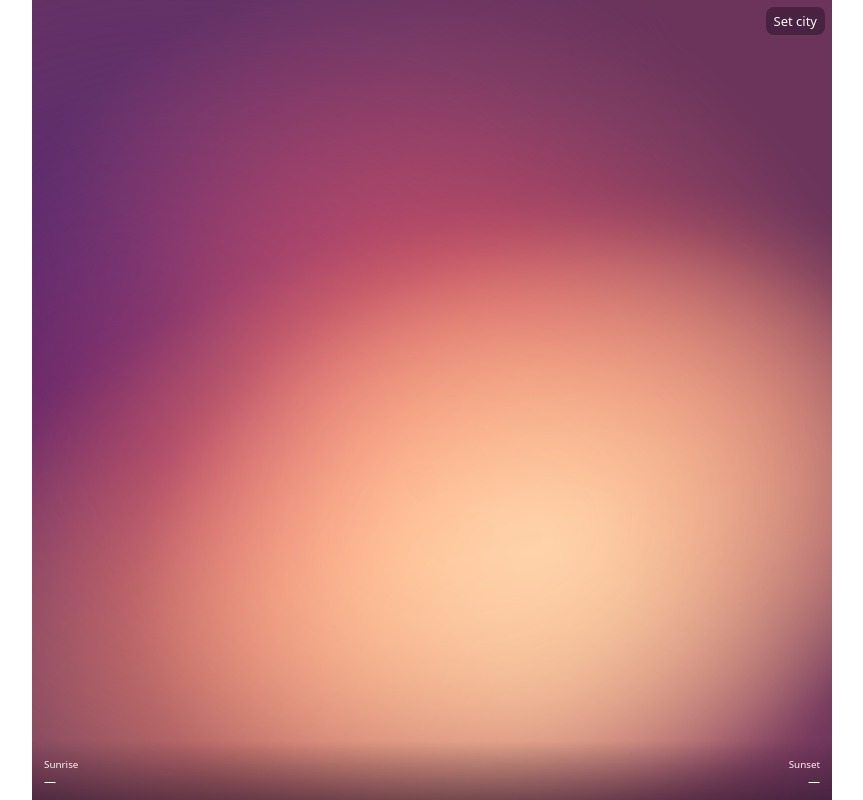
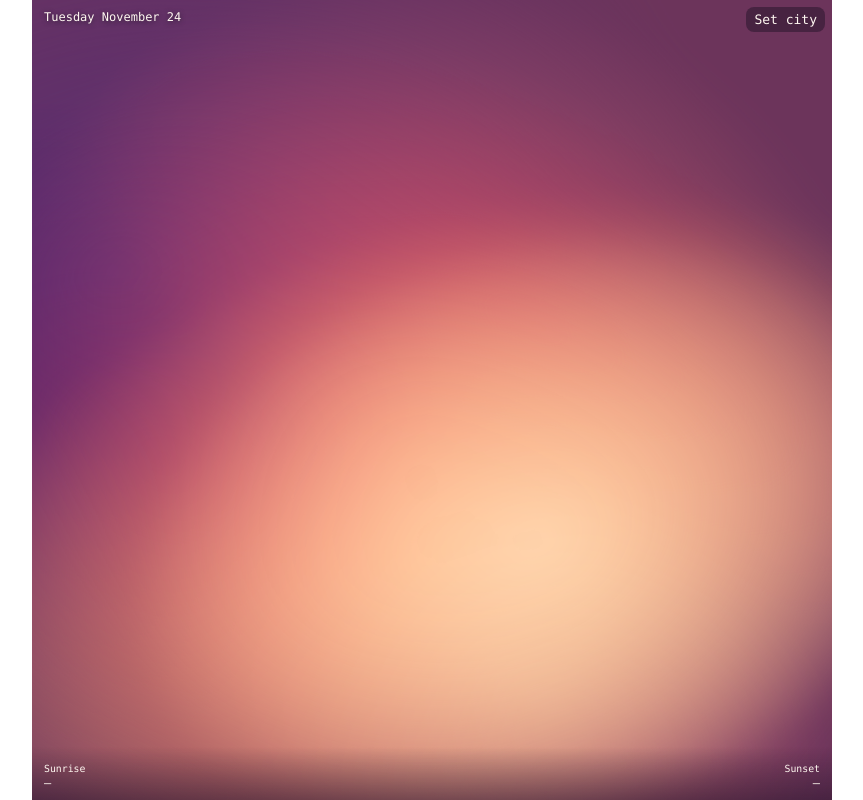
Before and after one commit to karinaxyz/daily-writing-mood-lamp, a plain HTML site: page index.html in a window 1280 px wide. Shown: the whole page, without its empty margins (208-1071 px from the left). Drawn offline with Linux system fonts and the light colour scheme.

Commit message:
Add monospace date to mood lamp

```diff
--- a/index.html
+++ b/index.html
@@ -5,7 +5,7 @@
 <title>Daily Writing Mood Lamp</title>
 <style>
   * { box-sizing: border-box; }
-  body { margin: 0; background: transparent; font: 13px system-ui, sans-serif; color: #fff8f1; }
+  body { margin: 0; background: transparent; font: 13px ui-monospace, "SFMono-Regular", Consolas, monospace; color: #fff8f1; }
   .lamp {
     position: relative; isolation: isolate; overflow: hidden;
     width: min(100vw, 100dvh); aspect-ratio: 1; margin-inline: auto;
@@ -62,6 +62,11 @@
   .solar { display: grid; gap: 2px; }
   .solar:last-child { text-align: right; }
   .solar small { font-size: .82em; }
+  .date {
+    position: absolute; top: 10px; left: 12px; right: 72px;
+    font-size: clamp(9px, 4vmin, 12px); text-wrap: balance;
+    text-shadow: 0 1px 5px #332337; pointer-events: none;
+  }
   .settings {
     position: absolute; top: 7px; right: 7px; border: 0; border-radius: 8px;
     background: rgb(33 17 38 / 48%); padding: 5px 8px;
@@ -79,6 +84,7 @@
 </style>
 <main class="lamp">
   <button class="surface" type="button" aria-label="Pause color motion" aria-pressed="false"></button>
+  <time class="date" id="date"></time>
   <div class="edge">
     <span class="solar"><small>Sunrise</small><span id="sunrise">—</span></span>
     <span class="solar"><small>Sunset</small><span id="sunset">—</span></span>
@@ -105,6 +111,7 @@
   const results = document.querySelector('.results');
   const sunriseLabel = document.querySelector('#sunrise');
   const sunsetLabel = document.querySelector('#sunset');
+  const dateLabel = document.querySelector('#date');
   const storageKey = 'daily-writing-mood-lamp-city';
   const palettes = {
     dawn: ['#694668', '#75558c', '#db7d8e', '#f5aa82', '#ffe0b7'],
@@ -131,6 +138,14 @@
   }
 
   function render() {
+    const timezone = forecast?.timezone;
+    const today = new Date();
+    dateLabel.textContent = new Intl.DateTimeFormat('en-US', {
+      timeZone: timezone, weekday: 'long', month: 'long', day: 'numeric',
+    }).format(today).replace(',', '');
+    dateLabel.dateTime = new Intl.DateTimeFormat('sv-SE', {
+      timeZone: timezone, year: 'numeric', month: '2-digit', day: '2-digit',
+    }).format(today);
     let phase = 'dusk';
     let cloudCover = 0;
     sunriseLabel.textContent = '—';
@@ -140,8 +155,8 @@
       const dateFormatter = new Intl.DateTimeFormat('en-CA', {
         timeZone: forecast.timezone, year: 'numeric', month: '2-digit', day: '2-digit',
       });
-      const today = dateFormatter.format(Date.now());
-      const index = forecast.daily.time.findIndex(day => dateFormatter.format(day * 1000) === today);
+      const localDay = dateFormatter.format(today);
+      const index = forecast.daily.time.findIndex(day => dateFormatter.format(day * 1000) === localDay);
       const sunrise = forecast.daily.sunrise[index];
       const sunset = forecast.daily.sunset[index];
       const clock = new Intl.DateTimeFormat(undefined, {
@@ -242,6 +257,7 @@
     }
   });
 
+  render();
   loadWeather();
   setInterval(render, 60000);
   setInterval(loadWeather, 30 * 60000);
```
